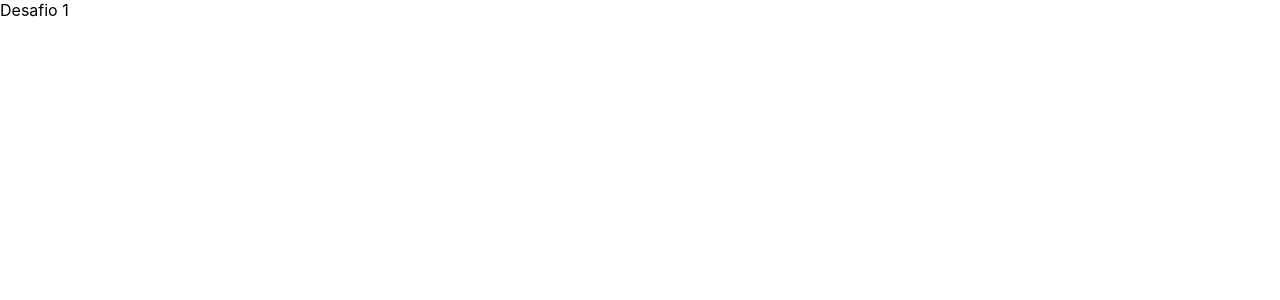
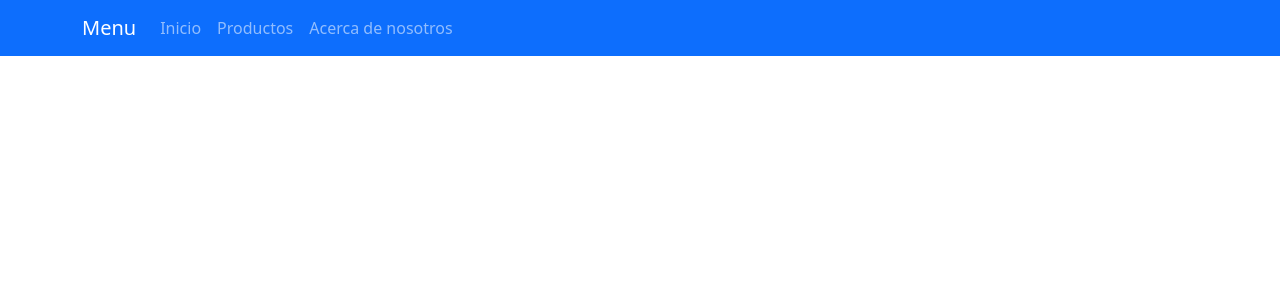
Before and after one commit to sebastianceleiro/tiendacoder2022, a React (Create React App) app: page / in a window 1280 px wide. Shown: the top 300 px of the page. Built offline with nearby package versions, Linux system fonts and the light colour scheme.

Commit message:
desafio 2

```diff
--- a/package.json
+++ b/package.json
@@ -6,7 +6,9 @@
     "@testing-library/jest-dom": "^5.16.1",
     "@testing-library/react": "^12.1.2",
     "@testing-library/user-event": "^13.5.0",
+    "bootstrap": "^5.1.3",
     "react": "^17.0.2",
+    "react-bootstrap": "^2.1.0",
     "react-dom": "^17.0.2",
     "react-scripts": "5.0.0",
     "web-vitals": "^2.1.2"
--- a/src/App.js
+++ b/src/App.js
@@ -1,7 +1,10 @@
+import NavBar from './componentes/Navbar' ;
+import 'bootstrap/dist/css/bootstrap.min.css';
+
 
 function App() {
   return (
-    <div> Desafio 1 </div>
+   <NavBar/>
   );
 }
 
--- /dev/null
+++ b/src/componentes/Navbar.js
@@ -0,0 +1,21 @@
+import {Navbar, Container, Nav} from 'react-bootstrap'
+
+function NavBar ()  {
+
+    return (
+        <>
+  <Navbar bg="primary" variant="dark">
+    <Container>
+    <Navbar.Brand href="#home">Menu</Navbar.Brand>
+    <Nav className="me-auto">
+      <Nav.Link href="#home">Inicio</Nav.Link>
+      <Nav.Link href="#features">Productos</Nav.Link>
+      <Nav.Link href="#pricing">Acerca de nosotros</Nav.Link>
+    </Nav>
+    </Container>
+  </Navbar>
+</>
+    )
+}
+
+export default NavBar ;
--- a/src/index.js
+++ b/src/index.js
@@ -3,6 +3,7 @@ import ReactDOM from 'react-dom';
 import './index.css';
 import App from './App';
 import reportWebVitals from './reportWebVitals';
+
 
 ReactDOM.render(
   <React.StrictMode>
```
Also changed, not shown: 1 other file (tests, documents, lock files or other folders).
